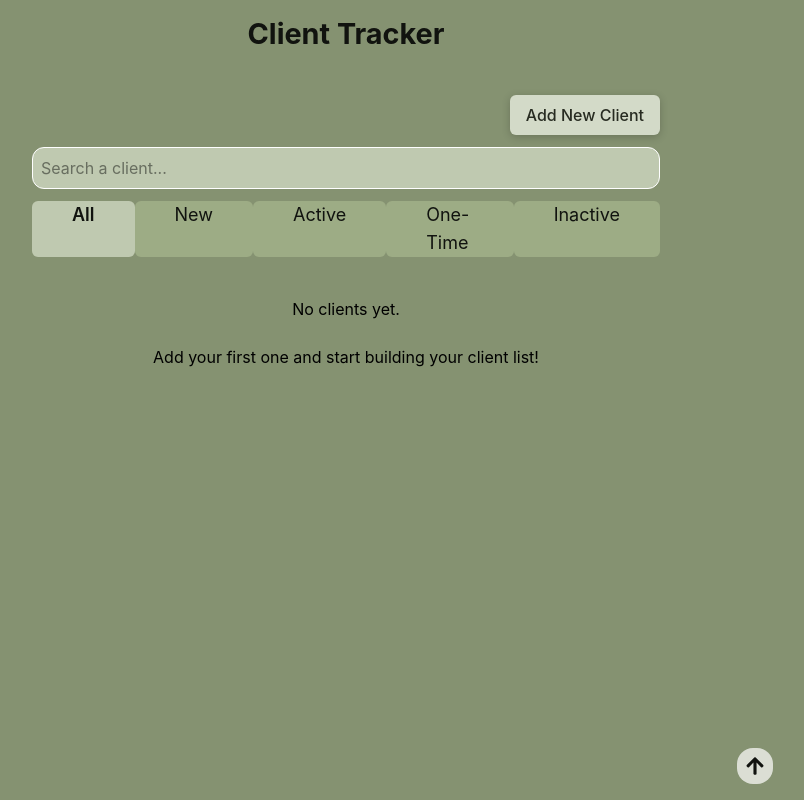
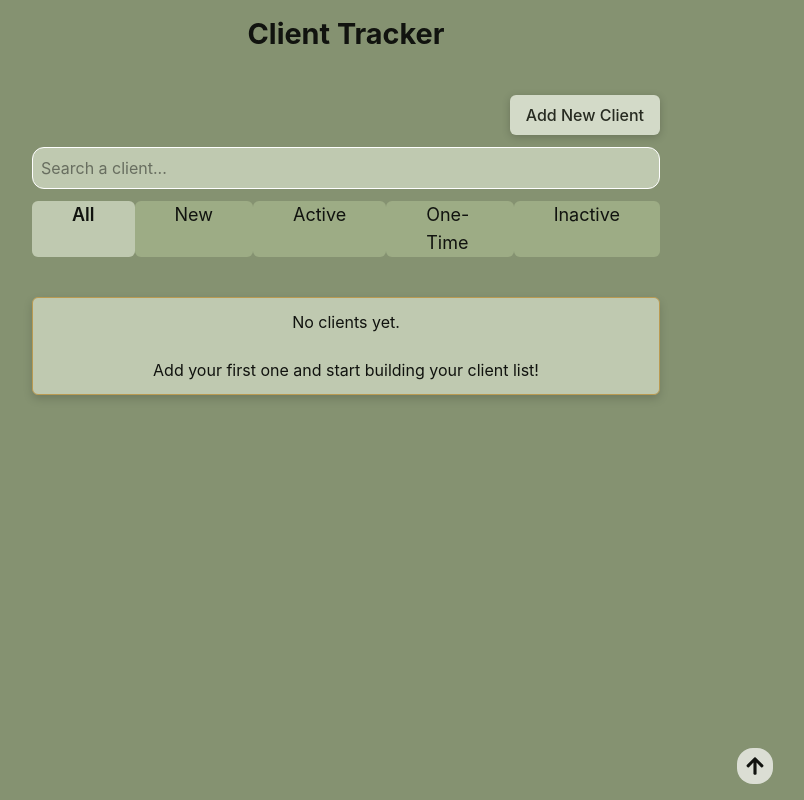
Before and after one commit to Natalie-Kizirian/Client-Tracker, a React (Vite) app: page / in a window 1280 px wide. Shown: the whole page, without its empty margins (294-1098 px from the left). Built offline with nearby package versions, Linux system fonts and the light colour scheme.

Commit message:
Improved empty states

```diff
--- a/src/components/Pages/ClientPage.jsx
+++ b/src/components/Pages/ClientPage.jsx
@@ -110,7 +110,7 @@ function ClientPage({ onAddClient, clients = [], onSelectClient }) {
       )}
 
       {clients.length === 0 && (
-        <div style={{ textAlign: "center", color: "black" }}>
+        <div className="cursor-pointer rounded-md border border-[#b99a52] bg-[#BFC9B0] px-2 text-center drop-shadow-lg lg:p-3">
           <h3>No clients yet.</h3> <br />
           <p>Add your first one and start building your client list!</p>
         </div>
--- a/src/components/Pages/HistoryPage.jsx
+++ b/src/components/Pages/HistoryPage.jsx
@@ -58,7 +58,7 @@ function HistoryPage({
         ) : (
           <div className="flex flex-col justify-evenly">
             <h3 className="text-2xl font-semibold capitalize">{client.name}</h3>
-            <h3 className="capitalize">{client.status}</h3>
+            <h3 className="capitalize">{client.status} Client</h3>
           </div>
         )}
 
@@ -112,7 +112,14 @@ function HistoryPage({
             onCancel={() => setPendingAction(null)}
           />
         )}
+        {client.visits.length === 0 && (
+          <div className="cursor-pointer rounded-md border border-[#b99a52] bg-[#BFC9B0] px-2 text-center drop-shadow-lg lg:p-3">
+            <h3>No appointments yet.</h3> <br />
+            <p>Add an appointment to start tracking {client.name}'s visits.</p>
+          </div>
+        )}
       </ul>
+      {/* style={{ textAlign: "center", color: "black" , background:"red"}} */}
     </>
   );
 }
```
